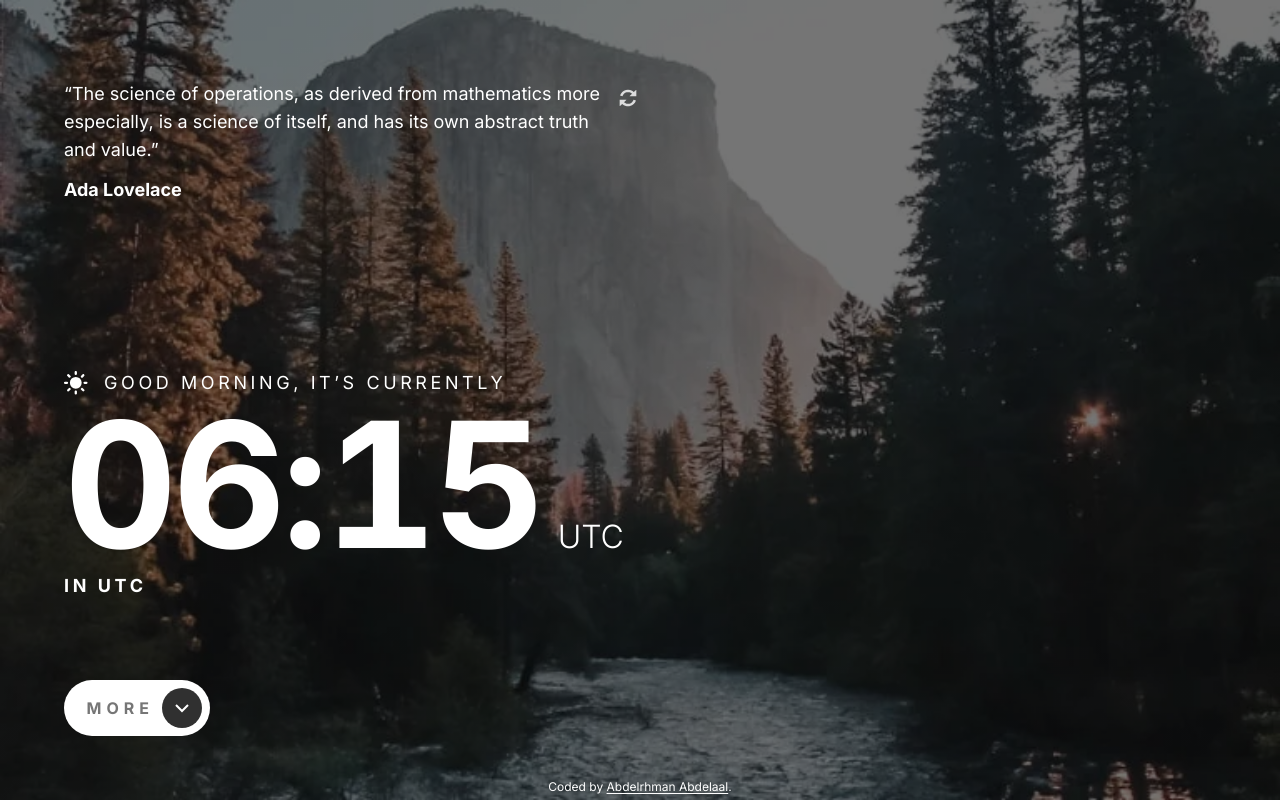
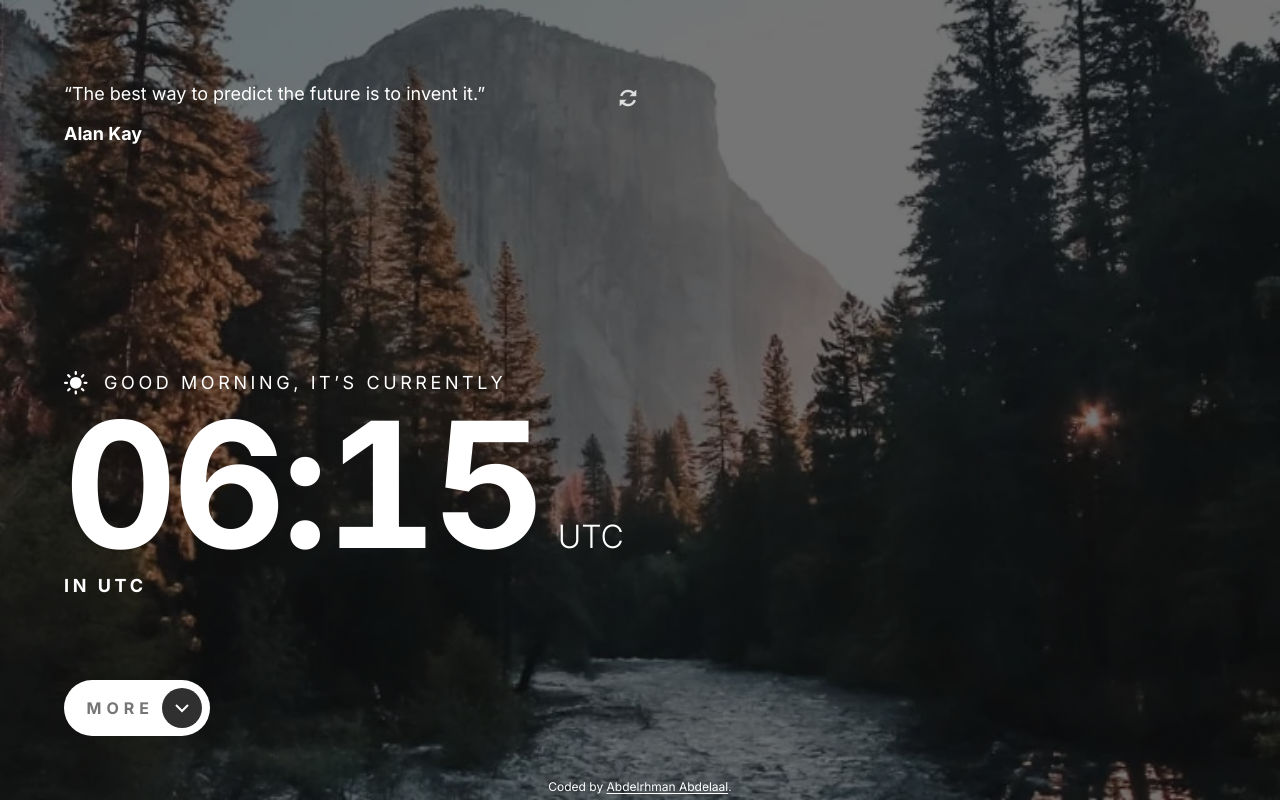
Before and after one commit to MrBlackvanta/clock-app, a Next.js app: page / in a window 1280 px wide. Built offline with nearby package versions, Linux system fonts and the light colour scheme.

Commit message:
Add write animation and reveal effects to QuoteCard component

```diff
--- a/src/app/globals.css
+++ b/src/app/globals.css
@@ -87,6 +87,10 @@
     --reveal-duration: 500ms;
     --reveal-ease: cubic-bezier(0.32, 0.72, 0, 1);
     --wipe-headroom: 14px;
+
+    --write-duration: 220ms;
+    --write-pace: 10ms;
+    --write-bleed: 0.2em;
 
     --ground: var(--color-ink);
     --scrim: rgb(0 0 0 / 0.54);
@@ -188,3 +192,25 @@
     transition-delay: 0s;
   }
 }
+
+@keyframes v-write {
+  from {
+    clip-path: inset(
+      calc(-1 * var(--write-bleed)) calc(100% + var(--write-bleed))
+        calc(-1 * var(--write-bleed)) calc(-1 * var(--write-bleed))
+    );
+  }
+
+  to {
+    clip-path: inset(calc(-1 * var(--write-bleed)));
+  }
+}
+
+@utility v-write {
+  display: inline-block;
+
+  @variant motion-safe {
+    animation: v-write var(--write-duration) var(--reveal-ease) backwards;
+    animation-delay: calc(var(--v-char, 0) * var(--write-pace));
+  }
+}
--- a/src/views/home/clock-app.tsx
+++ b/src/views/home/clock-app.tsx
@@ -26,9 +26,10 @@ export default function ClockApp() {
       <div className="v-reveal lg:expanded:pb-14 flex flex-col justify-end pt-8 pb-10 md:pt-20 md:pb-16 lg:pt-14 lg:pb-24.5">
         <div
           aria-hidden={expanded || undefined}
+          inert={expanded || undefined}
           className="v-reveal v-wipe expanded:grid-rows-[0fr] mb-auto grid grid-rows-[1fr]"
         >
-          <QuoteCard />
+          {now && <QuoteCard />}
         </div>
         <div className="v-gutter flex flex-col gap-12 md:gap-20 lg:flex-row lg:items-end lg:justify-between lg:gap-0">
           <ClockReadout now={now} place={cityOf(timeZoneId())} />
--- a/src/views/home/quote-card.tsx
+++ b/src/views/home/quote-card.tsx
@@ -1,6 +1,10 @@
 import { RefreshIcon } from "@/components/icons";
 import { quotes } from "@/data";
-import { useState } from "react";
+import { Fragment, useState, type CSSProperties } from "react";
+
+function randomIndex() {
+  return Math.floor(Math.random() * quotes.length);
+}
 
 function anotherIndex(current: number) {
   return (
@@ -9,9 +13,25 @@ function anotherIndex(current: number) {
   );
 }
 
+function pacedWords(text: string) {
+  let offset = 0;
+
+  return text.split(" ").map((word) => {
+    const startsAt = offset;
+    offset += word.length + 1;
+
+    return { word, startsAt };
+  });
+}
+
+function writeFrom(character: number) {
+  return { "--v-char": character } as CSSProperties;
+}
+
 export default function QuoteCard() {
-  const [index, setIndex] = useState(0);
+  const [index, setIndex] = useState(randomIndex);
   const quote = quotes[index];
+  const quoted = `“${quote.text}”`;
 
   return (
     <figure className="v-gutter flex min-h-0 items-start gap-4 self-start">
@@ -20,10 +40,25 @@ export default function QuoteCard() {
         className="flex max-w-135 flex-1 flex-col gap-2 md:gap-3"
       >
         <blockquote className="text-quote md:text-quote-md">
-          <p>“{quote.text}”</p>
+          <p key={index}>
+            {pacedWords(quoted).map(({ word, startsAt }, position) => (
+              <Fragment key={position}>
+                {position > 0 && " "}
+                <span className="v-write" style={writeFrom(startsAt)}>
+                  {word}
+                </span>
+              </Fragment>
+            ))}
+          </p>
         </blockquote>
         <figcaption className="text-quote md:text-quote-md font-bold">
-          {quote.author}
+          <span
+            key={index}
+            className="v-write"
+            style={writeFrom(quoted.length + 1)}
+          >
+            {quote.author}
+          </span>
         </figcaption>
       </div>
       <button
```
